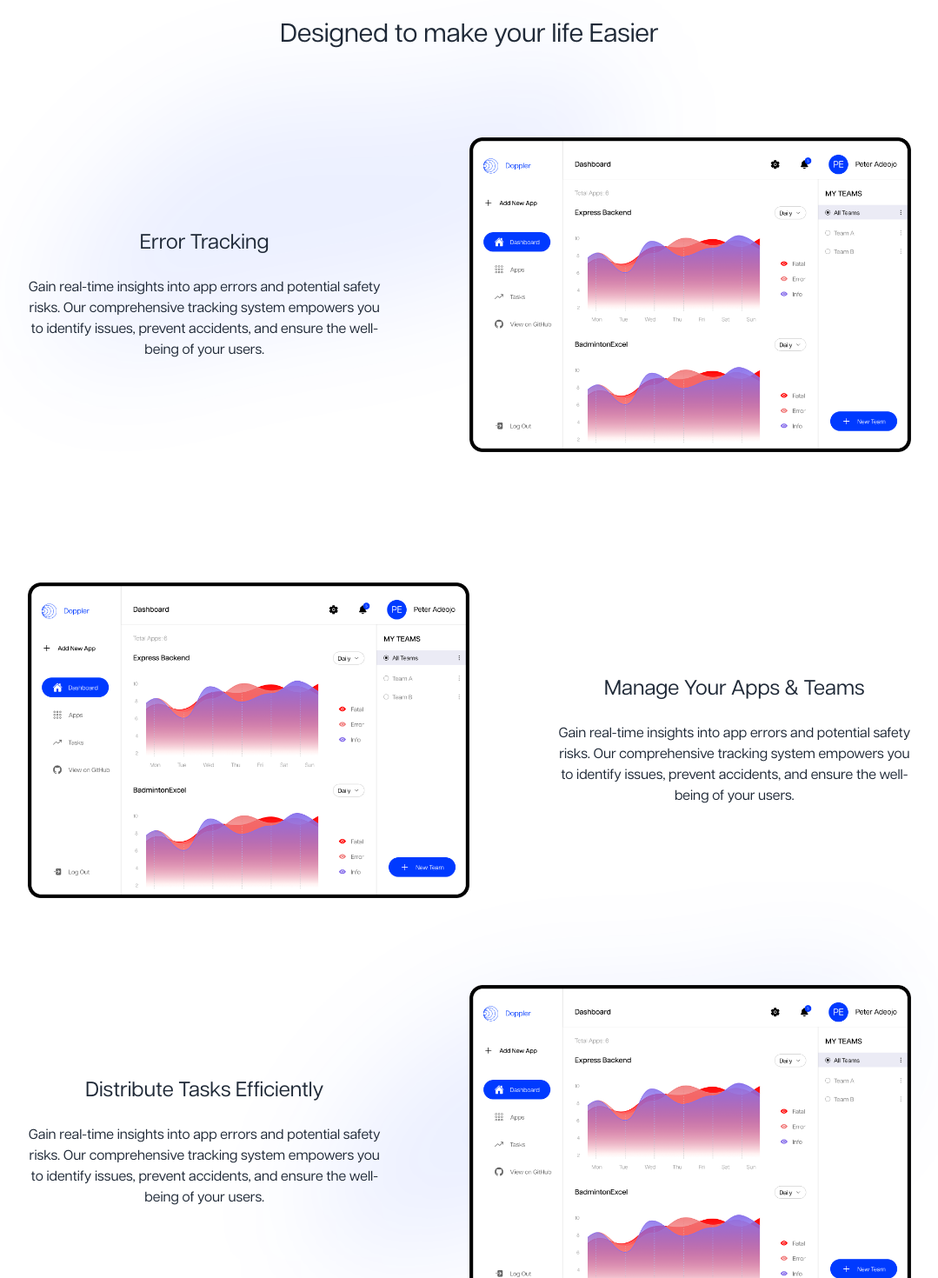
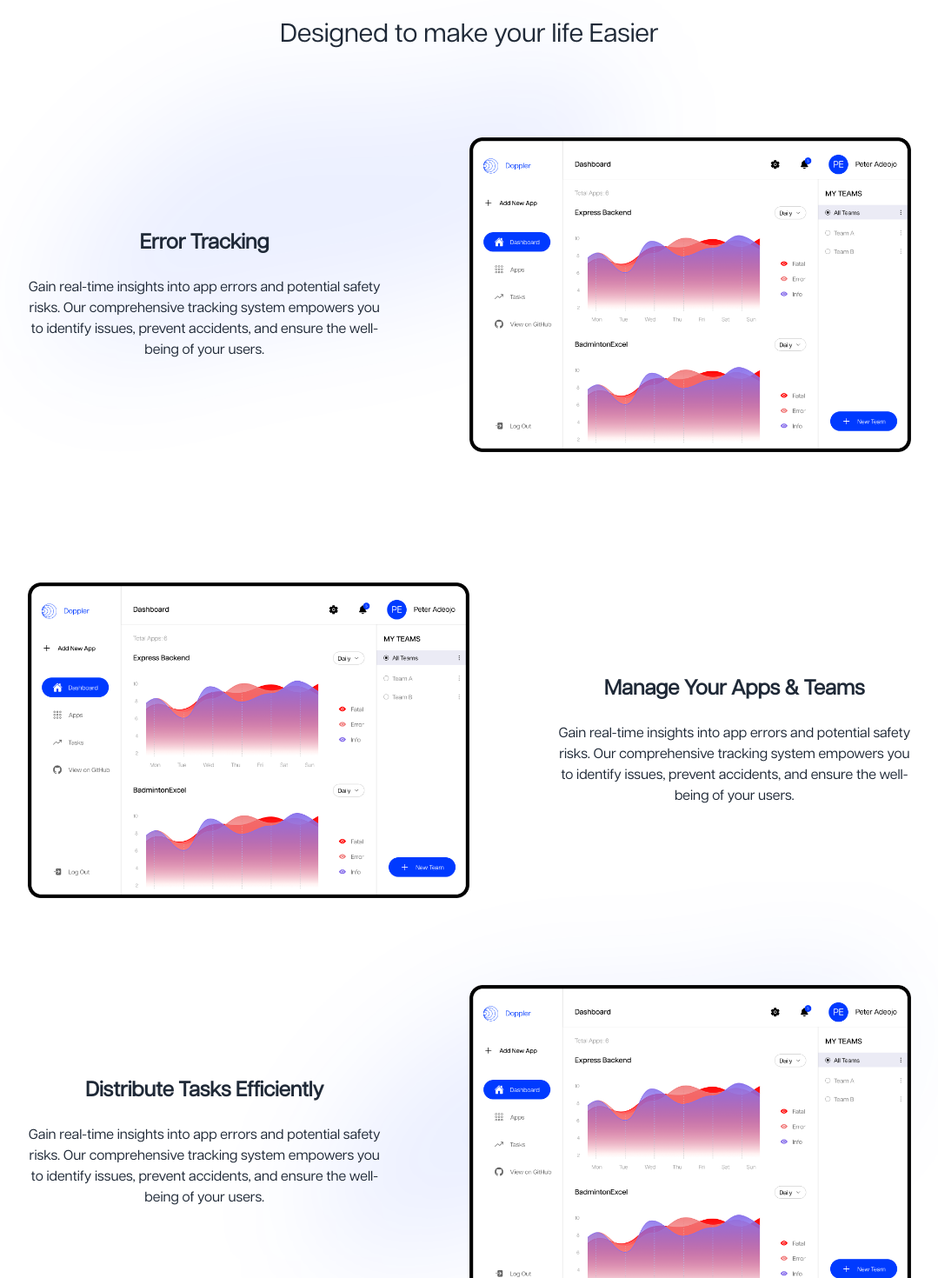
Before and after one commit to lampguard/doppler-client, a React (Vite) app: page / in a window 1280 px wide. Shown: the part 1322-2792 px from the top of the page at 87% size, without its empty margins (100-1179 px from the left). Built offline with nearby package versions, Linux system fonts and the light colour scheme.

Commit message:
mobile landing

```diff
--- a/src/pages/Landing.jsx
+++ b/src/pages/Landing.jsx
@@ -97,7 +97,7 @@ const Landing = () => {
 						className="hidden md:block absolute w-3/4 left-[0] top-[-15%] z-[-1]"
 					/>
 					<div className="md:w-2/5">
-						<p className="text-2xl">Error Tracking</p>
+						<p className="text-2xl font-bold">Error Tracking</p>
 						<div className="py-1.5 md:py-3"></div>
 						<p>
 							Gain real-time insights into app errors and potential safety
@@ -114,7 +114,7 @@ const Landing = () => {
 				<div className="md:flex gap-3 w-full px-[24px] md:px-[100px] py-[50px] justify-between items-center relative">
 					<img src={Desktop} className="hidden md:block md:w-1/2" />
 					<div className="md:w-2/5">
-						<p className="text-2xl">Manage Your Apps & Teams</p>
+						<p className="text-2xl font-bold">Manage Your Apps & Teams</p>
 						<div className="py-3"></div>
 						<p>
 							Gain real-time insights into app errors and potential safety
@@ -133,7 +133,7 @@ const Landing = () => {
 						className="absolute w-3/4 right-[0] top-[-15%] z-[-1]"
 					/>
 					<div className="md:w-2/5">
-						<p className="text-2xl">Distribute Tasks Efficiently</p>
+						<p className="text-2xl font-bold">Distribute Tasks Efficiently</p>
 						<div className="py-3"></div>
 						<p>
 							Gain real-time insights into app errors and potential safety
```
